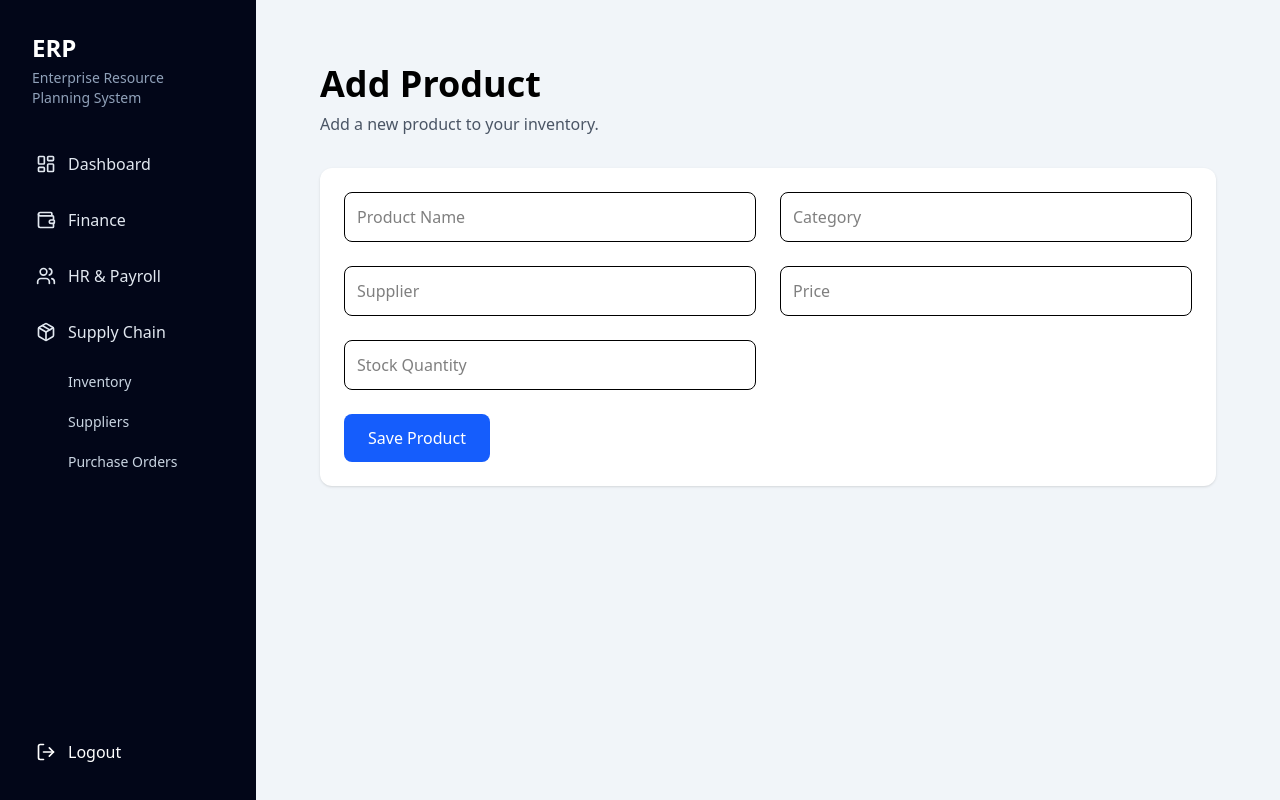
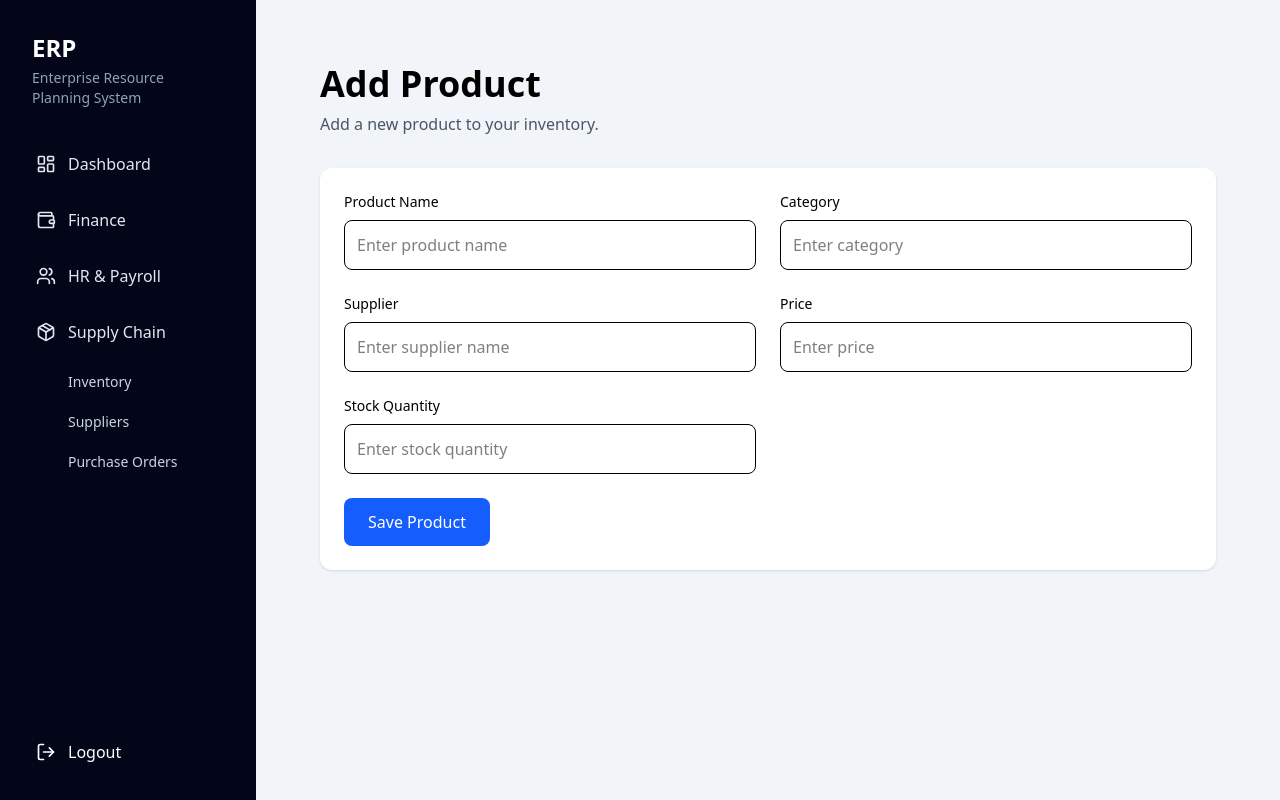
Before and after one commit to rutujashinde-stack/amdox-erp, a Next.js app in the folder apps/web/: page /supply-chain/add-product in a window 1280 px wide. Built offline with nearby package versions, Linux system fonts and the light colour scheme.

Commit message:
Save product category and supplier

```diff
--- a/apps/web/app/supply-chain/add-product/page.tsx
+++ b/apps/web/app/supply-chain/add-product/page.tsx
@@ -1,55 +1,96 @@
-"use client";
+'use client';
 
-import { useState } from "react";
+import { useState } from 'react';
 
 export default function AddProductPage() {
-  const [productName, setProductName] = useState("");
-  const [category, setCategory] = useState("");
-  const [supplier, setSupplier] = useState("");
-  const [price, setPrice] = useState("");
-  const [stock, setStock] = useState("");
+  const [productName, setProductName] = useState('');
+  const [category, setCategory] = useState('');
+  const [supplier, setSupplier] = useState('');
+  const [price, setPrice] = useState('');
+  const [stock, setStock] = useState('');
+  const [saving, setSaving] = useState(false);
 
-  async function handleSubmit(e: React.FormEvent) {
-    e.preventDefault();
+  async function handleSubmit(event: React.FormEvent<HTMLFormElement>) {
+    event.preventDefault();
 
-    const token = localStorage.getItem("amdox_token");
+    const token = localStorage.getItem('amdox_token');
+
     if (!token) {
-  alert("Please log in first.");
+      window.alert('Please log in first.');
       return;
     }
+
+    if (
+      !productName.trim() ||
+      !category.trim() ||
+      !price ||
+      !stock
+    ) {
+      window.alert('Please fill in all required fields.');
+      return;
+    }
+
+    const numericPrice = Number(price);
+    const numericStock = Number(stock);
+
+    if (
+      Number.isNaN(numericPrice) ||
+      Number.isNaN(numericStock) ||
+      numericPrice < 0 ||
+      numericStock < 0
+    ) {
+      window.alert('Price and stock must be valid positive numbers.');
+      return;
+    }
+
     try {
+      setSaving(true);
+
       const response = await fetch(
         `${process.env.NEXT_PUBLIC_API_URL}/supply-chain/inventory`,
         {
-          method: "POST",
+          method: 'POST',
           headers: {
-            "Content-Type": "application/json",
+            'Content-Type': 'application/json',
             Authorization: `Bearer ${token}`,
           },
           body: JSON.stringify({
             sku: `ITEM-${Date.now()}`,
-            name: productName,
-            quantity: Number(stock),
+            name: productName.trim(),
+            category: category.trim(),
+            supplier: supplier.trim() || undefined,
+            quantity: numericStock,
             reorderPoint: 5,
-            unitPrice: Number(price),
+            unitPrice: numericPrice,
           }),
-        }
+        },
       );
 
       if (!response.ok) {
-        throw new Error("Failed to add product");
+        const errorText = await response.text();
+
+        throw new Error(
+          errorText || 'Failed to add product',
+        );
       }
 
-      alert("✅ Product added successfully!");
+      window.alert('Product added successfully!');
 
-      setProductName("");
-      setCategory("");
-      setSupplier("");
-      setPrice("");
-      setStock("");
+      setProductName('');
+      setCategory('');
+      setSupplier('');
+      setPrice('');
+      setStock('');
     } catch (error) {
-      console.error(error);
-      alert("❌ Failed to add product.");
+      console.error('Product creation failed:', error);
+
+      window.alert(
+        error instanceof Error
+          ? `Failed to add product: ${error.message}`
+          : 'Failed to add product.',
+      );
+    } finally {
+      setSaving(false);
     }
   }
 
@@ -66,49 +107,93 @@ export default function AddProductPage() {
         className="mt-8 rounded-xl bg-white p-6 shadow"
       >
         <div className="grid gap-6 md:grid-cols-2">
-          <input
-            className="rounded-lg border p-3"
-            placeholder="Product Name"
-            value={productName}
-            onChange={(e) => setProductName(e.target.value)}
-          />
+          <div>
+            <label className="mb-2 block text-sm font-medium">
+              Product Name
+            </label>
 
             <input
-            className="rounded-lg border p-3"
-            placeholder="Category"
-            value={category}
-            onChange={(e) => setCategory(e.target.value)}
+              className="w-full rounded-lg border p-3"
+              placeholder="Enter product name"
+              value={productName}
+              onChange={(event) =>
+                setProductName(event.target.value)
+              }
+              required
             />
+          </div>
+
+          <div>
+            <label className="mb-2 block text-sm font-medium">
+              Category
+            </label>
 
             <input
-            className="rounded-lg border p-3"
-            placeholder="Supplier"
-            value={supplier}
-            onChange={(e) => setSupplier(e.target.value)}
+              className="w-full rounded-lg border p-3"
+              placeholder="Enter category"
+              value={category}
+              onChange={(event) =>
+                setCategory(event.target.value)
+              }
+              required
             />
+          </div>
+
+          <div>
+            <label className="mb-2 block text-sm font-medium">
+              Supplier
+            </label>
 
             <input
-            className="rounded-lg border p-3"
-            type="number"
-            placeholder="Price"
-            value={price}
-            onChange={(e) => setPrice(e.target.value)}
+              className="w-full rounded-lg border p-3"
+              placeholder="Enter supplier name"
+              value={supplier}
+              onChange={(event) =>
+                setSupplier(event.target.value)
+              }
             />
+          </div>
+
+          <div>
+            <label className="mb-2 block text-sm font-medium">
+              Price
+            </label>
 
             <input
-            className="rounded-lg border p-3"
+              className="w-full rounded-lg border p-3"
               type="number"
-            placeholder="Stock Quantity"
+              min="0"
+              step="0.01"
+              placeholder="Enter price"
+              value={price}
+              onChange={(event) => setPrice(event.target.value)}
+              required
+            />
+          </div>
+
+          <div>
+            <label className="mb-2 block text-sm font-medium">
+              Stock Quantity
+            </label>
+
+            <input
+              className="w-full rounded-lg border p-3"
+              type="number"
+              min="0"
+              placeholder="Enter stock quantity"
               value={stock}
-            onChange={(e) => setStock(e.target.value)}
+              onChange={(event) => setStock(event.target.value)}
+              required
             />
+          </div>
         </div>
 
         <button
           type="submit"
-          className="mt-6 rounded-lg bg-blue-600 px-6 py-3 text-white hover:bg-blue-700"
+          disabled={saving}
+          className="mt-6 rounded-lg bg-blue-600 px-6 py-3 text-white transition hover:bg-blue-700 disabled:cursor-not-allowed disabled:opacity-50"
         >
-          Save Product
+          {saving ? 'Saving...' : 'Save Product'}
         </button>
       </form>
     </section>
```
Lines whose indentation alone changed are shown as unchanged.
